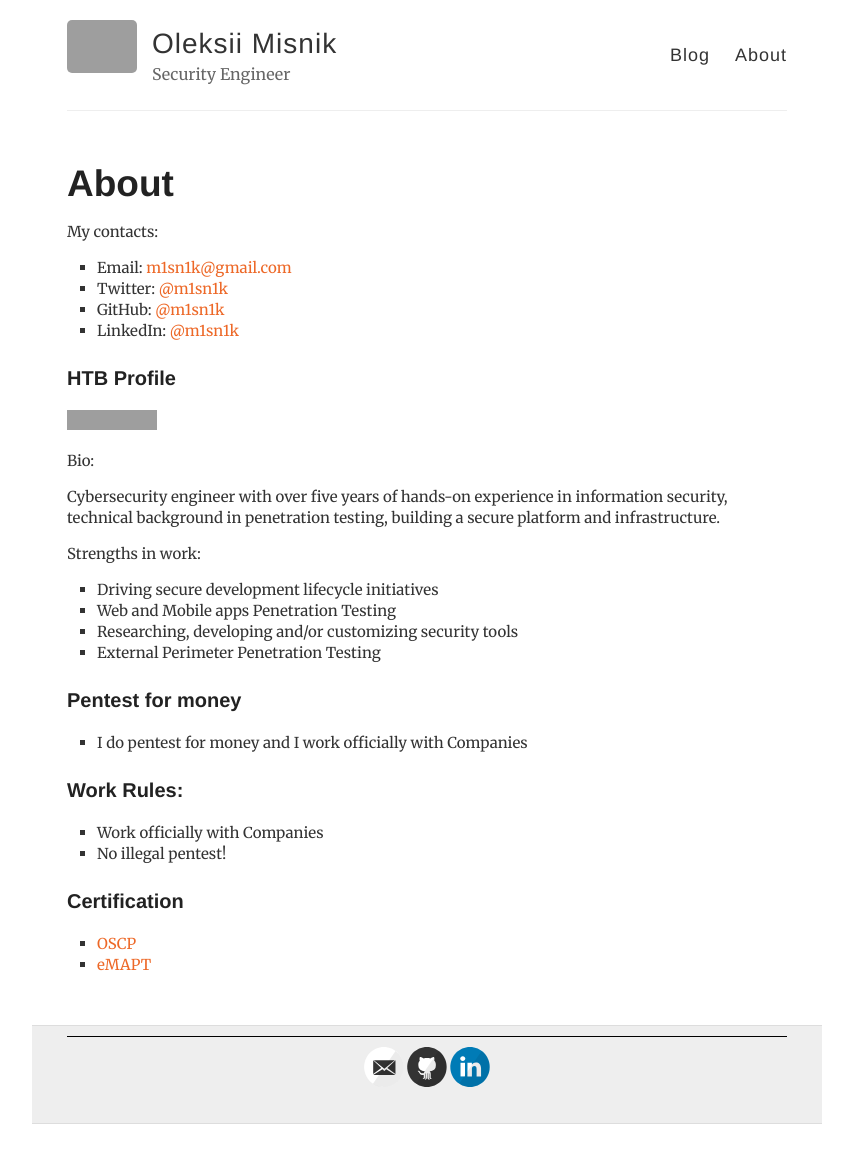
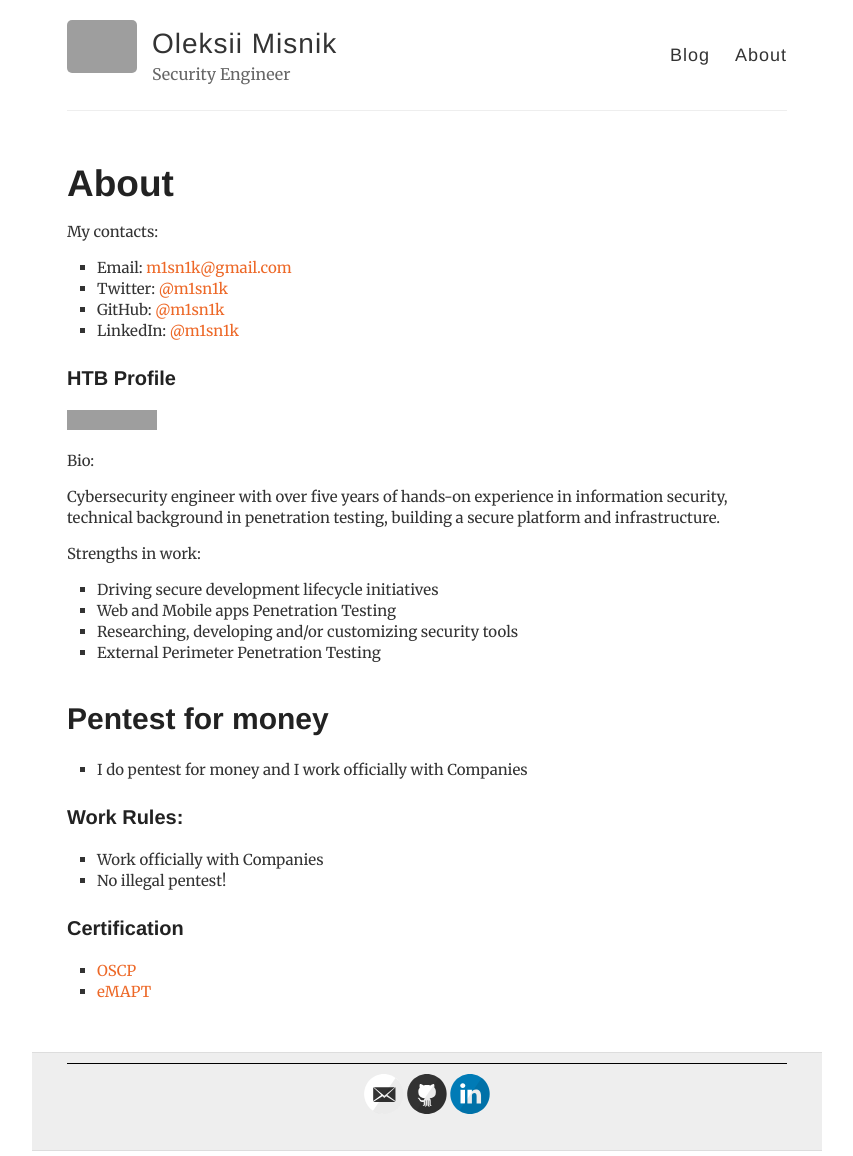
Before and after one commit to m1sn1k/m1sn1k.github.io, a Jekyll site: the page built from about.md, in a window 1280 px wide. Shown: the whole page, without its empty margins (213-1066 px from the left). Built offline with Jekyll 4.4.1, drawn with Linux system fonts in a browser that asks for light colours; before the commit the page ends 1129 px from its top, so only the background shows below that; grey boxes are pictures that could not be loaded.

Commit message:
Testing own site

```diff
--- a/about.md
+++ b/about.md
@@ -35,7 +35,7 @@ permalink: /about/
 <li class="has-line-data" data-line-start="10" data-line-end="11">Researching, developing and/or customizing security tools</li>
 <li class="has-line-data" data-line-start="11" data-line-end="12">External Perimeter Penetration Testing</li>
 </ul>
-<h3 class="code-line" data-line-start=12 data-line-end=13><a id="Pentest_for_money_12"></a>Pentest for money</h3>
+<h1 class="code-line" data-line-start=12 data-line-end=13><a id="Pentest_for_money_12"></a>Pentest for money</h1>
 <ul>
 <li class="has-line-data" data-line-start="14" data-line-end="16">I do pentest for money and I work officially with Companies</li>
 </ul>
```
